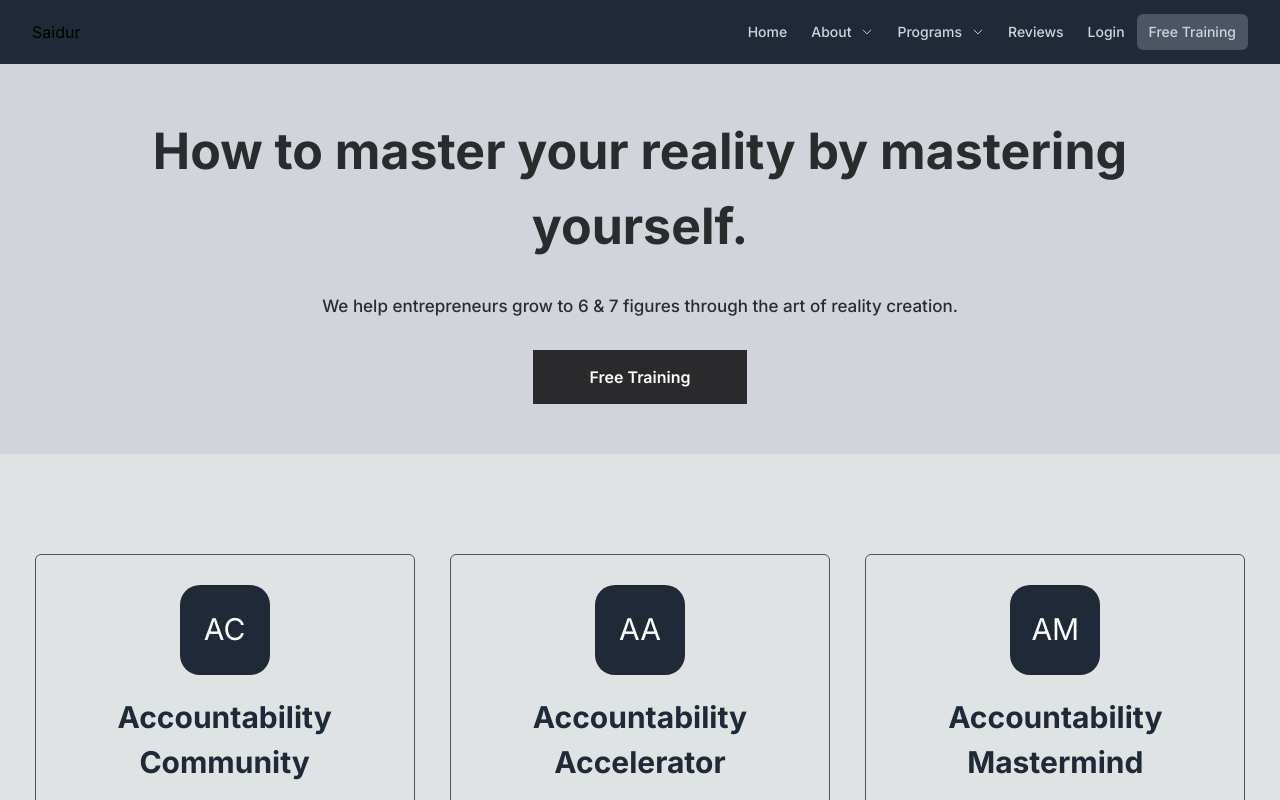
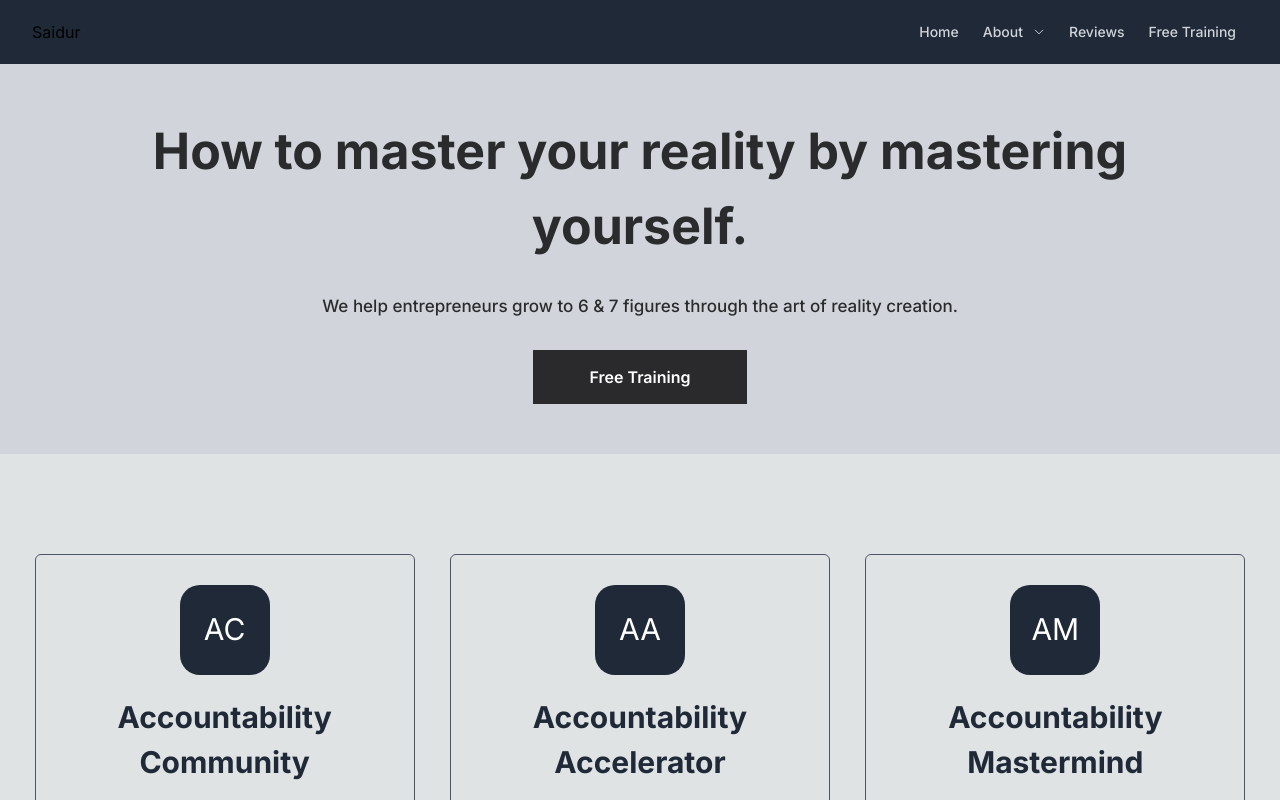
Before and after one commit to saidur1/saidurrahman, a Next.js app: page / in a window 1280 px wide. Shown: the top 800 px of the page. Built offline with nearby package versions, Linux system fonts and the light colour scheme.

Commit message:
update navigation bar

```diff
--- a/src/components/navbar/SNavbar.jsx
+++ b/src/components/navbar/SNavbar.jsx
@@ -1,11 +1,15 @@
 "use client";
 import { Disclosure, Menu, Transition } from "@headlessui/react";
-import { Bars3Icon, ChevronDownIcon, XMarkIcon } from "@heroicons/react/24/outline";
+import {
+    Bars3Icon,
+    ChevronDownIcon,
+    XMarkIcon,
+} from "@heroicons/react/24/outline";
 import Link from "next/link";
 import { Fragment } from "react";
 
 const navigation = [
-  { name: "Home", href: "/", current: true, icon: false, },
+    { name: "Home", href: "/", current: true, icon: false },
     {
         name: "About",
         href: "/",
@@ -14,35 +18,38 @@ const navigation = [
         submenus: [
             { name: "Contact", href: "/contact", current: false },
             { name: "Our Story", href: "/our_story", current: false },
-      { name: "Mission, Vision", href: "/mission&Vision", current: false },
-    ],
-  },
             {
-    name: "Programs",
-    href: "#",
-    current: false,
-    icon: true,
-    submenus: [
-      { name: "Accountability Community", href: "/community", current: false },
-      {
-        name: "Accountability Accelerator",
-        href: "/accelerator",
-        current: false,
-      },
-      {
-        name: "Accountability Mastermind",
-        href: "/mastermind",
+                name: "Mission, Vision",
+                href: "/mission&Vision",
                 current: false,
             },
         ],
     },
+    // {
+    //     name: "Programs",
+    //     href: "#",
+    //     current: false,
+    //     icon: true,
+    //     submenus: [
+    //         {
+    //             name: "Accountability Community",
+    //             href: "/community",
+    //             current: false,
+    //         },
+    //         {
+    //             name: "Accountability Accelerator",
+    //             href: "/accelerator",
+    //             current: false,
+    //         },
+    //         {
+    //             name: "Accountability Mastermind",
+    //             href: "/mastermind",
+    //             current: false,
+    //         },
+    //     ],
+    // },
     { name: "Reviews", href: "/reviews", current: false, icon: false },
-  { name: "Login", href: "/login", current: false, icon: false },
 ];
-
-function classNames(...classes) {
-  return classes.filter(Boolean).join(" ");
-}
 
 export default function SNavbar() {
     return (
@@ -55,11 +62,19 @@ export default function SNavbar() {
                                 {/* Mobile menu button*/}
                                 <Disclosure.Button className="relative inline-flex items-center justify-center rounded-md p-2 text-gray-400 hover:bg-gray-700 hover:text-white focus:outline-none focus:ring-2 focus:ring-inset focus:ring-white">
                                     <span className="absolute -inset-0.5" />
-                  <span className="sr-only">Open main menu</span>
+                                    <span className="sr-only">
+                                        Open main menu
+                                    </span>
                                     {open ? (
-                    <XMarkIcon className="block h-6 w-6" aria-hidden="true" />
+                                        <XMarkIcon
+                                            className="block h-6 w-6"
+                                            aria-hidden="true"
+                                        />
                                     ) : (
-                    <Bars3Icon className="block h-6 w-6" aria-hidden="true" />
+                                        <Bars3Icon
+                                            className="block h-6 w-6"
+                                            aria-hidden="true"
+                                        />
                                     )}
                                 </Disclosure.Button>
                             </div>
@@ -81,7 +96,10 @@ export default function SNavbar() {
                                 </div>
 
                                 {/* About */}
-                <Menu as="div" className="relative hidden sm:block">
+                                <Menu
+                                    as="div"
+                                    className="relative hidden sm:block"
+                                >
                                     <div>
                                         <Menu.Button className="relative flex items-center gap-x-[10px]  text-gray-300 hover:bg-gray-700 hover:text-white rounded-md px-3 py-2 text-sm font-medium ">
                                             About
@@ -127,7 +145,10 @@ export default function SNavbar() {
                                 </Menu>
 
                                 {/* Programs */}
-                <Menu as="div" className="relative hidden sm:block">
+                                {/* <Menu
+                                    as="div"
+                                    className="relative hidden sm:block"
+                                >
                                     <div>
                                         <Menu.Button className="relative group flex items-center gap-x-[10px] text-gray-300 hover:bg-gray-700 hover:text-white rounded-md px-3 py-2 text-sm font-medium duration-300 transition-all">
                                             Programs
@@ -170,25 +191,19 @@ export default function SNavbar() {
                                             </Menu.Item>
                                         </Menu.Items>
                                     </Transition>
-                </Menu>
+                                </Menu> */}
                                 {/* Mobile Navigation Menus */}
                                 <div className="hidden sm:block">
                                     <div className="flex ">
                                         <Link
                                             href="/reviews"
-                      className="text-gray-300 hover:bg-gray-700 hover:text-white rounded-md px-3 py-2 text-sm font-medium "
+                                            className={`text-gray-300 hover:bg-gray-700 hover:text-white  rounded-md px-3 py-2 text-sm font-medium `}
                                         >
                                             Reviews
                                         </Link>
                                         <Link
-                      href="/login"
-                      className="text-gray-300 hover:bg-gray-700 hover:text-white rounded-md px-3 py-2 text-sm font-medium "
-                    >
-                      Login
-                    </Link>
-                    <Link
                                             href="/free_training"
-                      className="text-gray-300 bg-gray-600 hover:bg-gray-700  rounded-md px-3 py-2 text-sm font-medium "
+                                            className={`text-gray-300 hover:bg-gray-700  rounded-md px-3 py-2 text-sm font-medium `}
                                         >
                                             Free Training
                                         </Link>
@@ -208,22 +223,31 @@ export default function SNavbar() {
                                                 <Link href={item.href}>
                                                     <Disclosure.Button className="text-gray-300 hover:bg-gray-700 hover:text-white flex items-center gap-x-[10px] rounded-md px-3 py-2 text-start font-medium w-full">
                                                         {item.name}
-                            {item.icon && <ChevronDownIcon className="text-white h-3 w-3 " />}
+                                                        {item.icon && (
+                                                            <ChevronDownIcon className="text-white h-3 w-3 " />
+                                                        )}
                                                     </Disclosure.Button>
                                                 </Link>
                                                 <Disclosure.Panel>
                                                     <div className="pl-4 space-y-1">
                                                         {item.submenus &&
-                              item.submenus.map((submenu) => (
+                                                            item.submenus.map(
+                                                                (submenu) => (
                                                                     <Link
-                                  key={submenu.name}
-                                  href={submenu.href}
+                                                                        key={
+                                                                            submenu.name
+                                                                        }
+                                                                        href={
+                                                                            submenu.href
+                                                                        }
                                                                         className="text-gray-300 hover:bg-gray-700 hover:text-white block rounded-md px-3 py-2 text-base font-medium w-full"
                                                                     >
-                                  {submenu.name}
-
+                                                                        {
+                                                                            submenu.name
+                                                                        }
                                                                     </Link>
-                              ))}
+                                                                )
+                                                            )}
                                                     </div>
                                                 </Disclosure.Panel>
                                             </>
--- a/src/components/shared/modals/ReviewPlayerModal.jsx
+++ b/src/components/shared/modals/ReviewPlayerModal.jsx
@@ -1,4 +1,6 @@
 import { AiOutlineClose } from "react-icons/ai";
+import PrimaryButton from "../buttons/PrimaryButton";
+import YouTubePlayer from "../player/YoutubePlayer";
 import { Modal } from "./Modal";
 
 const ReviewPlayerModal = ({ modalControll }) => {
@@ -10,6 +12,24 @@ const ReviewPlayerModal = ({ modalControll }) => {
             >
                 <AiOutlineClose className="text-white" />
             </div>
+            <section className="flex flex-col justify-between gap-[20px]">
+                <div className="flex-1">
+                    <YouTubePlayer videoId="2Wpr5E9G5vU" />
+                </div>
+                <div className="flex-1">
+                    <h1 className="text-[20px] text-gray-800 font-semibold">
+                        How Tia is creating generational wealth by shifting into
+                        the 2.0 version of herself
+                    </h1>
+                    <h3 className="text-[16px] text-gray-800 font-medium mt-[20px]">
+                        Tim Garret (Businessman)
+                    </h3>
+                    <p className="text-gray-500 font-light text-[14px]">
+                        Alberta, CA
+                    </p>
+                </div>
+                <PrimaryButton title="Book A Free Call" href="/booking" />
+            </section>
         </Modal>
     );
 };
```
Lines whose indentation alone changed are shown as unchanged.
